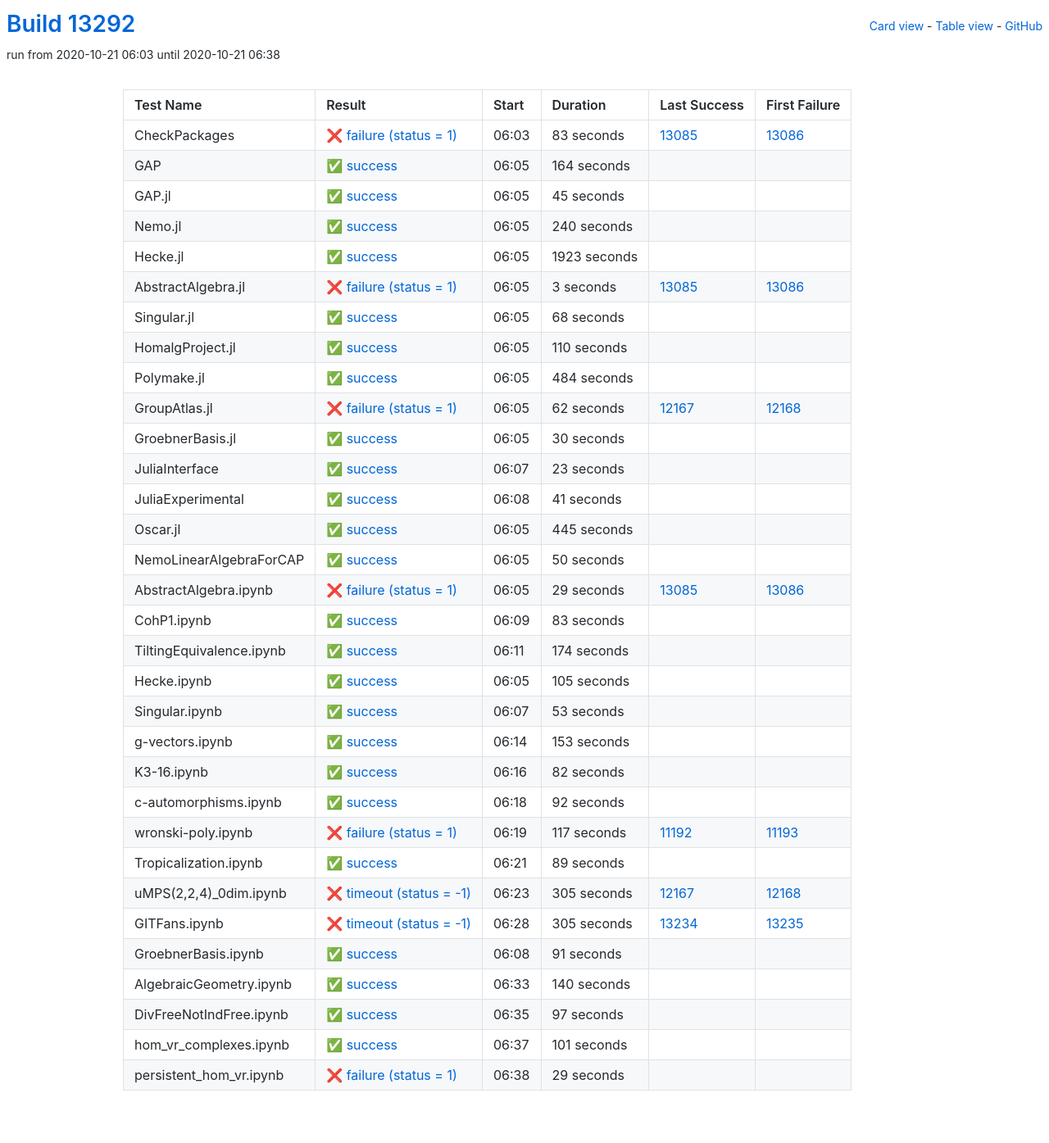
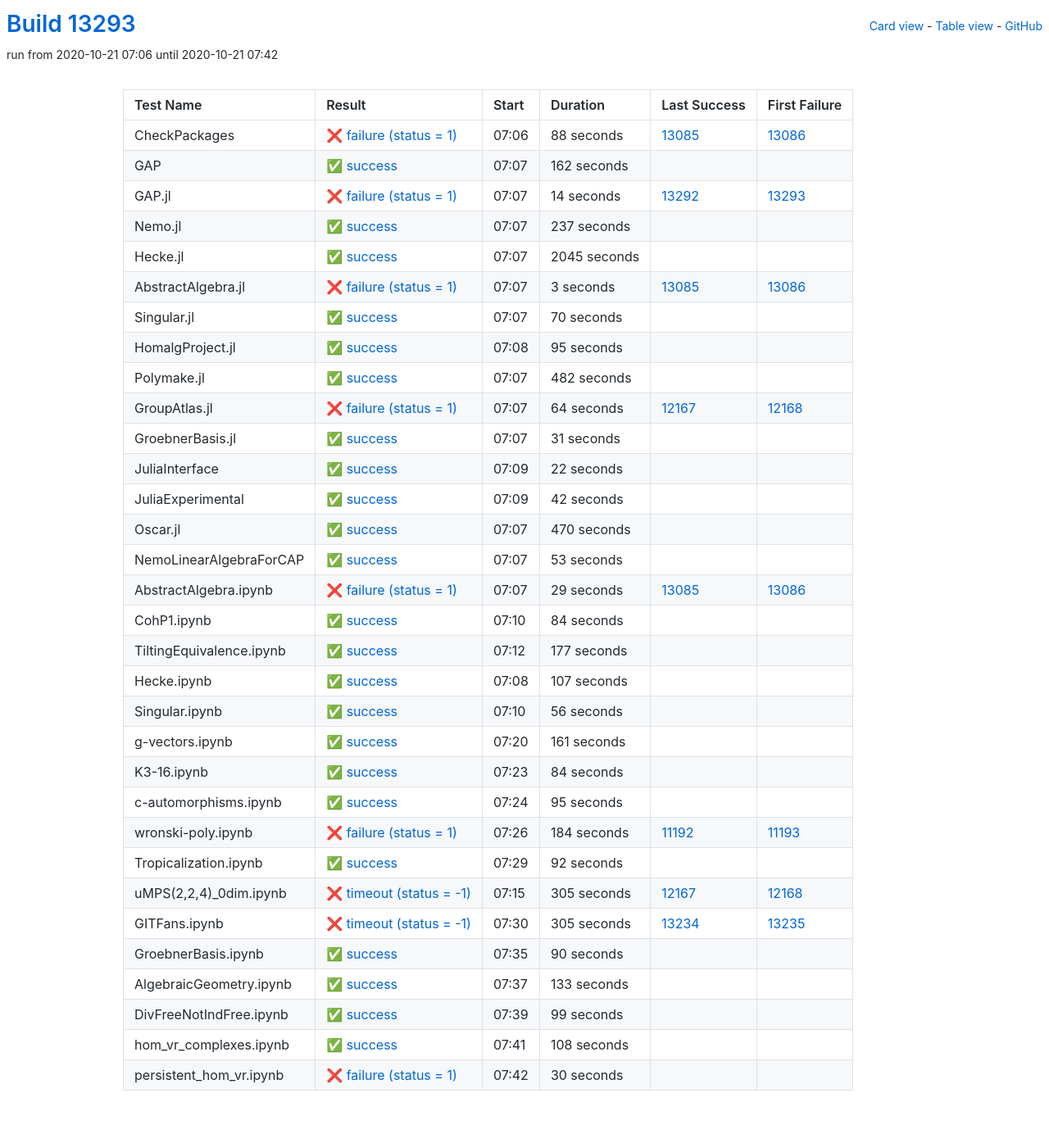
Before and after one commit to oscar-system/oscar-ci-status, a Jekyll site: the page built from table.html, in a window 1280 px wide. Shown: the whole page at 82% size. Built offline with Jekyll 4.4.1, drawn with Linux system fonts in a browser that asks for light colours.

Commit message:
Build #13293

```diff
--- a/_data/ci.yml
+++ b/_data/ci.yml
@@ -1,6 +1,6 @@
 ---
-build: 13292
-build_url: https://oscarci.mathematik.uni-kl.de/job/oscar/13292/
+build: 13293
+build_url: https://oscarci.mathematik.uni-kl.de/job/oscar/13293/
 job: oscar
 organization: oscar-system
 repo: oscar-ci-status
@@ -8,68 +8,68 @@
 tests:
 - name: CheckPackages
   id: checkpackages
-  log: https://oscarci.mathematik.uni-kl.de/job/oscar/13292/artifact/logs/build-13292/CheckPackages.log
-  start: 2020-10-21 06:03
+  log: https://oscarci.mathematik.uni-kl.de/job/oscar/13293/artifact/logs/build-13293/CheckPackages.log
+  start: 2020-10-21 07:06
   success: false
   exitcode: 1
   status: failure
-  duration: 83
+  duration: 88
   last_success: 13085
   last_success_url: https://oscarci.mathematik.uni-kl.de/job/oscar/13085/
   first_failure: 13086
   first_failure_url: https://oscarci.mathematik.uni-kl.de/job/oscar/13086/
 - name: GAP
   id: gap
-  log: https://oscarci.mathematik.uni-kl.de/job/oscar/13292/artifact/logs/build-13292/GAP.log
-  start: 2020-10-21 06:05
+  log: https://oscarci.mathematik.uni-kl.de/job/oscar/13293/artifact/logs/build-13293/GAP.log
+  start: 2020-10-21 07:07
   success: true
   exitcode: 0
   status: success
-  duration: 164
+  duration: 162
   last_success: false
   last_success_url:
   first_failure: false
   first_failure_url:
 - name: GAP.jl
   id: gap-jl
-  log: https://oscarci.mathematik.uni-kl.de/job/oscar/13292/artifact/logs/build-13292/GAP.jl.log
-  start: 2020-10-21 06:05
+  log: https://oscarci.mathematik.uni-kl.de/job/oscar/13293/artifact/logs/build-13293/GAP.jl.log
+  start: 2020-10-21 07:07
+  success: false
+  exitcode: 1
+  status: failure
+  duration: 14
+  last_success: 13292
+  last_success_url: https://oscarci.mathematik.uni-kl.de/job/oscar/13292/
+  first_failure: 13293
+  first_failure_url: https://oscarci.mathematik.uni-kl.de/job/oscar/13293/
+- name: Nemo.jl
+  id: nemo-jl
+  log: https://oscarci.mathematik.uni-kl.de/job/oscar/13293/artifact/logs/build-13293/Nemo.jl.log
+  start: 2020-10-21 07:07
   success: true
   exitcode: 0
   status: success
-  duration: 45
-  last_success: false
-  last_success_url:
-  first_failure: false
-  first_failure_url:
-- name: Nemo.jl
-  id: nemo-jl
-  log: https://oscarci.mathematik.uni-kl.de/job/oscar/13292/artifact/logs/build-13292/Nemo.jl.log
-  start: 2020-10-21 06:05
-  success: true
-  exitcode: 0
-  status: success
-  duration: 240
+  duration: 237
   last_success: false
   last_success_url:
   first_failure: false
   first_failure_url:
 - name: Hecke.jl
   id: hecke-jl
-  log: https://oscarci.mathematik.uni-kl.de/job/oscar/13292/artifact/logs/build-13292/Hecke.jl.log
-  start: 2020-10-21 06:05
+  log: https://oscarci.mathematik.uni-kl.de/job/oscar/13293/artifact/logs/build-13293/Hecke.jl.log
+  start: 2020-10-21 07:07
   success: true
   exitcode: 0
   status: success
-  duration: 1923
+  duration: 2045
   last_success: false
   last_success_url:
   first_failure: false
   first_failure_url:
 - name: AbstractAlgebra.jl
   id: abstractalgebra-jl
-  log: https://oscarci.mathematik.uni-kl.de/job/oscar/13292/artifact/logs/build-13292/AbstractAlgebra.jl.log
-  start: 2020-10-21 06:05
+  log: https://oscarci.mathematik.uni-kl.de/job/oscar/13293/artifact/logs/build-13293/AbstractAlgebra.jl.log
+  start: 2020-10-21 07:07
   success: false
   exitcode: 1
   status: failure
@@ -80,116 +80,116 @@
   first_failure_url: https://oscarci.mathematik.uni-kl.de/job/oscar/13086/
 - name: Singular.jl
   id: singular-jl
-  log: https://oscarci.mathematik.uni-kl.de/job/oscar/13292/artifact/logs/build-13292/Singular.jl.log
-  start: 2020-10-21 06:05
+  log: https://oscarci.mathematik.uni-kl.de/job/oscar/13293/artifact/logs/build-13293/Singular.jl.log
+  start: 2020-10-21 07:07
   success: true
   exitcode: 0
   status: success
-  duration: 68
+  duration: 70
   last_success: false
   last_success_url:
   first_failure: false
   first_failure_url:
 - name: HomalgProject.jl
   id: homalgproject-jl
-  log: https://oscarci.mathematik.uni-kl.de/job/oscar/13292/artifact/logs/build-13292/HomalgProject.jl.log
-  start: 2020-10-21 06:05
+  log: https://oscarci.mathematik.uni-kl.de/job/oscar/13293/artifact/logs/build-13293/HomalgProject.jl.log
+  start: 2020-10-21 07:08
   success: true
   exitcode: 0
   status: success
-  duration: 110
+  duration: 95
   last_success: false
   last_success_url:
   first_failure: false
   first_failure_url:
 - name: Polymake.jl
   id: polymake-jl
-  log: https://oscarci.mathematik.uni-kl.de/job/oscar/13292/artifact/logs/build-13292/Polymake.jl.log
-  start: 2020-10-21 06:05
+  log: https://oscarci.mathematik.uni-kl.de/job/oscar/13293/artifact/logs/build-13293/Polymake.jl.log
+  start: 2020-10-21 07:07
   success: true
   exitcode: 0
   status: success
-  duration: 484
+  duration: 482
   last_success: false
   last_success_url:
   first_failure: false
   first_failure_url:
 - name: GroupAtlas.jl
   id: groupatlas-jl
-  log: https://oscarci.mathematik.uni-kl.de/job/oscar/13292/artifact/logs/build-13292/GroupAtlas.jl.log
-  start: 2020-10-21 06:05
+  log: https://oscarci.mathematik.uni-kl.de/job/oscar/13293/artifact/logs/build-13293/GroupAtlas.jl.log
+  start: 2020-10-21 07:07
   success: false
   exitcode: 1
   status: failure
-  duration: 62
+  duration: 64
   last_success: 12167
   last_success_url: https://oscarci.mathematik.uni-kl.de/job/oscar/12167/
   first_failure: 12168
   first_failure_url: https://oscarci.mathematik.uni-kl.de/job/oscar/12168/
 - name: GroebnerBasis.jl
   id: groebnerbasis-jl
-  log: https://oscarci.mathematik.uni-kl.de/job/oscar/13292/artifact/logs/build-13292/GroebnerBasis.jl.log
-  start: 2020-10-21 06:05
+  log: https://oscarci.mathematik.uni-kl.de/job/oscar/13293/artifact/logs/build-13293/GroebnerBasis.jl.log
+  start: 2020-10-21 07:07
   success: true
   exitcode: 0
   status: success
-  duration: 30
+  duration: 31
   last_success: false
   last_success_url:
   first_failure: false
   first_failure_url:
 - name: JuliaInterface
   id: juliainterface
-  log: https://oscarci.mathematik.uni-kl.de/job/oscar/13292/artifact/logs/build-13292/JuliaInterface.log
-  start: 2020-10-21 06:07
+  log: https://oscarci.mathematik.uni-kl.de/job/oscar/13293/artifact/logs/build-13293/JuliaInterface.log
+  start: 2020-10-21 07:09
   success: true
   exitcode: 0
   status: success
-  duration: 23
+  duration: 22
   last_success: false
   last_success_url:
   first_failure: false
   first_failure_url:
 - name: JuliaExperimental
   id: juliaexperimental
-  log: https://oscarci.mathematik.uni-kl.de/job/oscar/13292/artifact/logs/build-13292/JuliaExperimental.log
-  start: 2020-10-21 06:08
+  log: https://oscarci.mathematik.uni-kl.de/job/oscar/13293/artifact/logs/build-13293/JuliaExperimental.log
+  start: 2020-10-21 07:09
   success: true
   exitcode: 0
   status: success
-  duration: 41
+  duration: 42
   last_success: false
   last_success_url:
   first_failure: false
   first_failure_url:
 - name: Oscar.jl
   id: oscar-jl
-  log: https://oscarci.mathematik.uni-kl.de/job/oscar/13292/artifact/logs/build-13292/Oscar.jl.log
-  start: 2020-10-21 06:05
+  log: https://oscarci.mathematik.uni-kl.de/job/oscar/13293/artifact/logs/build-13293/Oscar.jl.log
+  start: 2020-10-21 07:07
   success: true
   exitcode: 0
   status: success
-  duration: 445
+  duration: 470
   last_success: false
   last_success_url:
   first_failure: false
   first_failure_url:
 - name: NemoLinearAlgebraForCAP
   id: nemolinearalgebraforcap
-  log: https://oscarci.mathematik.uni-kl.de/job/oscar/13292/artifact/logs/build-13292/NemoLinearAlgebraForCAP.log
-  start: 2020-10-21 06:05
+  log: https://oscarci.mathematik.uni-kl.de/job/oscar/13293/artifact/logs/build-13293/NemoLinearAlgebraForCAP.log
+  start: 2020-10-21 07:07
   success: true
   exitcode: 0
   status: success
-  duration: 50
+  duration: 53
   last_success: false
   last_success_url:
   first_failure: false
   first_failure_url:
 - name: AbstractAlgebra.ipynb
   id: abstractalgebra-ipynb
-  log: https://oscarci.mathematik.uni-kl.de/job/oscar/13292/artifact/logs/build-13292/AbstractAlgebra.ipynb.log
-  start: 2020-10-21 06:05
+  log: https://oscarci.mathematik.uni-kl.de/job/oscar/13293/artifact/logs/build-13293/AbstractAlgebra.ipynb.log
+  start: 2020-10-21 07:07
   success: false
   exitcode: 1
   status: failure
@@ -200,80 +200,104 @@
   first_failure_url: https://oscarci.mathematik.uni-kl.de/job/oscar/13086/
 - name: CohP1.ipynb
   id: cohp1-ipynb
-  log: https://oscarci.mathematik.uni-kl.de/job/oscar/13292/artifact/logs/build-13292/CohP1.ipynb.log
-  start: 2020-10-21 06:09
+  log: https://oscarci.mathematik.uni-kl.de/job/oscar/13293/artifact/logs/build-13293/CohP1.ipynb.log
+  start: 2020-10-21 07:10
   success: true
   exitcode: 0
   status: success
-  duration: 83
+  duration: 84
   last_success: false
   last_success_url:
   first_failure: false
   first_failure_url:
 - name: TiltingEquivalence.ipynb
   id: tiltingequivalence-ipynb
-  log: https://oscarci.mathematik.uni-kl.de/job/oscar/13292/artifact/logs/build-13292/TiltingEquivalence.ipynb.log
-  start: 2020-10-21 06:11
+  log: https://oscarci.mathematik.uni-kl.de/job/oscar/13293/artifact/logs/build-13293/TiltingEquivalence.ipynb.log
+  start: 2020-10-21 07:12
   success: true
   exitcode: 0
   status: success
-  duration: 174
+  duration: 177
   last_success: false
   last_success_url:
   first_failure: false
   first_failure_url:
 - name: Hecke.ipynb
   id: hecke-ipynb
-  log: https://oscarci.mathematik.uni-kl.de/job/oscar/13292/artifact/logs/build-13292/Hecke.ipynb.log
-  start: 2020-10-21 06:05
+  log: https://oscarci.mathematik.uni-kl.de/job/oscar/13293/artifact/logs/build-13293/Hecke.ipynb.log
+  start: 2020-10-21 07:08
   success: true
   exitcode: 0
   status: success
-  duration: 105
+  duration: 107
   last_success: false
   last_success_url:
   first_failure: false
   first_failure_url:
 - name: Singular.ipynb
   id: singular-ipynb
-  log: https://oscarci.mathematik.uni-kl.de/job/oscar/13292/artifact/logs/build-13292/Singular.ipynb.log
-  start: 2020-10-21 06:07
+  log: https://oscarci.mathematik.uni-kl.de/job/oscar/13293/artifact/logs/build-13293/Singular.ipynb.log
+  start: 2020-10-21 07:10
   success: true
   exitcode: 0
   status: success
-  duration: 53
+  duration: 56
   last_success: false
   last_success_url:
   first_failure: false
   first_failure_url:
 - name: g-vectors.ipynb
   id: g-vectors-ipynb
-  log: https://oscarci.mathematik.uni-kl.de/job/oscar/13292/artifact/logs/build-13292/g-vectors.ipynb.log
-  start: 2020-10-21 06:14
+  log: https://oscarci.mathematik.uni-kl.de/job/oscar/13293/artifact/logs/build-13293/g-vectors.ipynb.log
+  start: 2020-10-21 07:20
   success: true
   exitcode: 0
   status: success
-  duration: 153
+  duration: 161
   last_success: false
   last_success_url:
   first_failure: false
   first_failure_url:
 - name: K3-16.ipynb
   id: k3-16-ipynb
-  log: https://oscarci.mathematik.uni-kl.de/job/oscar/13292/artifact/logs/build-13292/K3-16.ipynb.log
-  start: 2020-10-21 06:16
+  log: https://oscarci.mathematik.uni-kl.de/job/oscar/13293/artifact/logs/build-13293/K3-16.ipynb.log
+  start: 2020-10-21 07:23
   success: true
   exitcode: 0
   status: success
-  duration: 82
+  duration: 84
   last_success: false
   last_success_url:
   first_failure: false
   first_failure_url:
 - name: c-automorphisms.ipynb
   id: c-automorphisms-ipynb
-  log: https://oscarci.mathematik.uni-kl.de/job/oscar/13292/artifact/logs/build-13292/c-automorphisms.ipynb.log
-  start: 2020-10-21 06:18
+  log: https://oscarci.mathematik.uni-kl.de/job/oscar/13293/artifact/logs/build-13293/c-automorphisms.ipynb.log
+  start: 2020-10-21 07:24
+  success: true
+  exitcode: 0
+  status: success
+  duration: 95
+  last_success: false
+  last_success_url:
+  first_failure: false
+  first_failure_url:
+- name: wronski-poly.ipynb
+  id: wronski-poly-ipynb
+  log: https://oscarci.mathematik.uni-kl.de/job/oscar/13293/artifact/logs/build-13293/wronski-poly.ipynb.log
+  start: 2020-10-21 07:26
+  success: false
+  exitcode: 1
+  status: failure
+  duration: 184
+  last_success: 11192
+  last_success_url: https://oscarci.mathematik.uni-kl.de/job/oscar/11192/
+  first_failure: 11193
+  first_failure_url: https://oscarci.mathematik.uni-kl.de/job/oscar/11193/
+- name: Tropicalization.ipynb
+  id: tropicalization-ipynb
+  log: https://oscarci.mathematik.uni-kl.de/job/oscar/13293/artifact/logs/build-13293/Tropicalization.ipynb.log
+  start: 2020-10-21 07:29
   success: true
   exitcode: 0
   status: success
@@ -282,34 +306,10 @@
   last_success_url:
   first_failure: false
   first_failure_url:
-- name: wronski-poly.ipynb
-  id: wronski-poly-ipynb
-  log: https://oscarci.mathematik.uni-kl.de/job/oscar/13292/artifact/logs/build-13292/wronski-poly.ipynb.log
-  start: 2020-10-21 06:19
-  success: false
-  exitcode: 1
-  status: failure
-  duration: 117
-  last_success: 11192
-  last_success_url: https://oscarci.mathematik.uni-kl.de/job/oscar/11192/
-  first_failure: 11193
-  first_failure_url: https://oscarci.mathematik.uni-kl.de/job/oscar/11193/
-- name: Tropicalization.ipynb
-  id: tropicalization-ipynb
-  log: https://oscarci.mathematik.uni-kl.de/job/oscar/13292/artifact/logs/build-13292/Tropicalization.ipynb.log
-  start: 2020-10-21 06:21
-  success: true
-  exitcode: 0
-  status: success
-  duration: 89
-  last_success: false
-  last_success_url:
-  first_failure: false
-  first_failure_url:
 - name: uMPS(2,2,4)_0dim.ipynb
   id: umps-2-2-4-0dim-ipynb
-  log: https://oscarci.mathematik.uni-kl.de/job/oscar/13292/artifact/logs/build-13292/uMPS-2-2-4-_0dim.ipynb.log
-  start: 2020-10-21 06:23
+  log: https://oscarci.mathematik.uni-kl.de/job/oscar/13293/artifact/logs/build-13293/uMPS-2-2-4-_0dim.ipynb.log
+  start: 2020-10-21 07:15
   success: false
   exitcode: -1
   status: timeout
@@ -320,8 +320,8 @@
   first_failure_url: https://oscarci.mathematik.uni-kl.de/job/oscar/12168/
 - name: GITFans.ipynb
   id: gitfans-ipynb
-  log: https://oscarci.mathematik.uni-kl.de/job/oscar/13292/artifact/logs/build-13292/GITFans.ipynb.log
-  start: 2020-10-21 06:28
+  log: https://oscarci.mathematik.uni-kl.de/job/oscar/13293/artifact/logs/build-13293/GITFans.ipynb.log
+  start: 2020-10-21 07:30
   success: false
   exitcode: -1
   status: timeout
@@ -332,60 +332,60 @@
   first_failure_url: https://oscarci.mathematik.uni-kl.de/job/oscar/13235/
 - name: GroebnerBasis.ipynb
   id: groebnerbasis-ipynb
-  log: https://oscarci.mathematik.uni-kl.de/job/oscar/13292/artifact/logs/build-13292/GroebnerBasis.ipynb.log
-  start: 2020-10-21 06:08
+  log: https://oscarci.mathematik.uni-kl.de/job/oscar/13293/artifact/logs/build-13293/GroebnerBasis.ipynb.log
+  start: 2020-10-21 07:35
   success: true
   exitcode: 0
   status: success
-  duration: 91
+  duration: 90
   last_success: false
   last_success_url:
   first_failure: false
   first_failure_url:
 - name: AlgebraicGeometry.ipynb
   id: algebraicgeometry-ipynb
-  log: https://oscarci.mathematik.uni-kl.de/job/oscar/13292/artifact/logs/build-13292/AlgebraicGeometry.ipynb.log
-  start: 2020-10-21 06:33
+  log: https://oscarci.mathematik.uni-kl.de/job/oscar/13293/artifact/logs/build-13293/AlgebraicGeometry.ipynb.log
+  start: 2020-10-21 07:37
   success: true
   exitcode: 0
   status: success
-  duration: 140
+  duration: 133
   last_success: false
   last_success_url:
   first_failure: false
   first_failure_url:
 - name: DivFreeNotIndFree.ipynb
   id: divfreenotindfree-ipynb
-  log: https://oscarci.mathematik.uni-kl.de/job/oscar/13292/artifact/logs/build-13292/DivFreeNotIndFree.ipynb.log
-  start: 2020-10-21 06:35
+  log: https://oscarci.mathematik.uni-kl.de/job/oscar/13293/artifact/logs/build-13293/DivFreeNotIndFree.ipynb.log
+  start: 2020-10-21 07:39
   success: true
   exitcode: 0
   status: success
-  duration: 97
+  duration: 99
   last_success: false
   last_success_url:
   first_failure: false
   first_failure_url:
 - name: hom_vr_complexes.ipynb
   id: hom-vr-complexes-ipynb
-  log: https://oscarci.mathematik.uni-kl.de/job/oscar/13292/artifact/logs/build-13292/hom_vr_complexes.ipynb.log
-  start: 2020-10-21 06:37
+  log: https://oscarci.mathematik.uni-kl.de/job/oscar/13293/artifact/logs/build-13293/hom_vr_complexes.ipynb.log
+  start: 2020-10-21 07:41
   success: true
   exitcode: 0
   status: success
-  duration: 101
+  duration: 108
   last_success: false
   last_success_url:
   first_failure: false
   first_failure_url:
 - name: persistent_hom_vr.ipynb
   id: persistent-hom-vr-ipynb
-  log: https://oscarci.mathematik.uni-kl.de/job/oscar/13292/artifact/logs/build-13292/persistent_hom_vr.ipynb.log
-  start: 2020-10-21 06:38
+  log: https://oscarci.mathematik.uni-kl.de/job/oscar/13293/artifact/logs/build-13293/persistent_hom_vr.ipynb.log
+  start: 2020-10-21 07:42
   success: false
   exitcode: 1
   status: failure
-  duration: 29
+  duration: 30
   last_success: false
   last_success_url:
   first_failure: false
```
Also changed, not shown: README.md.
